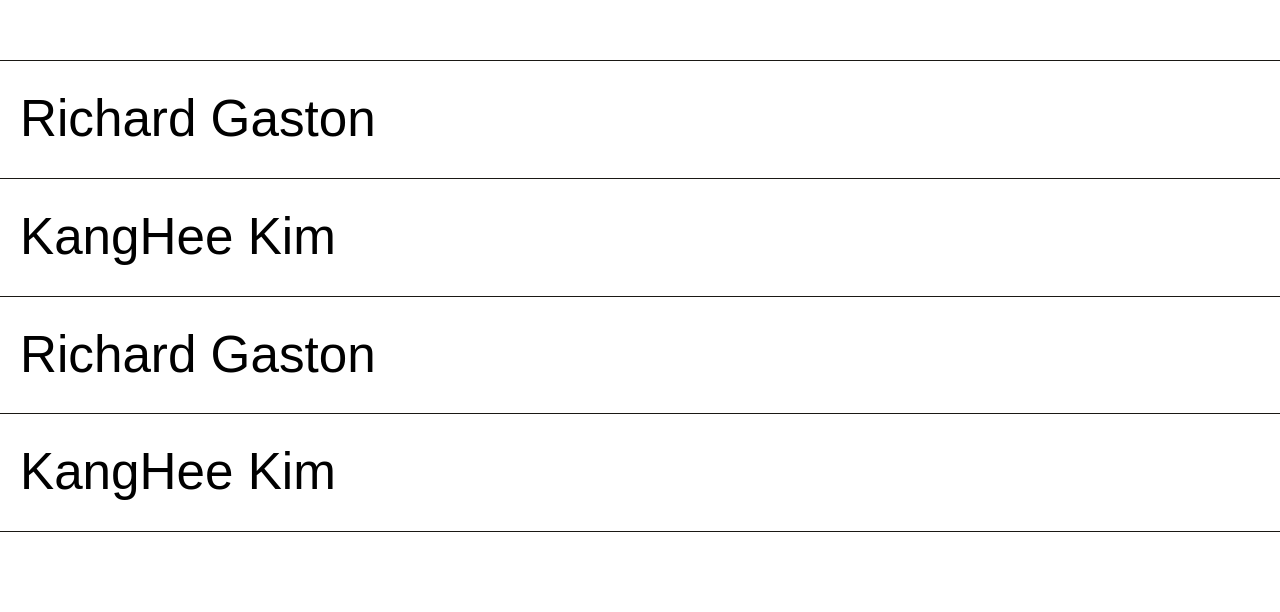
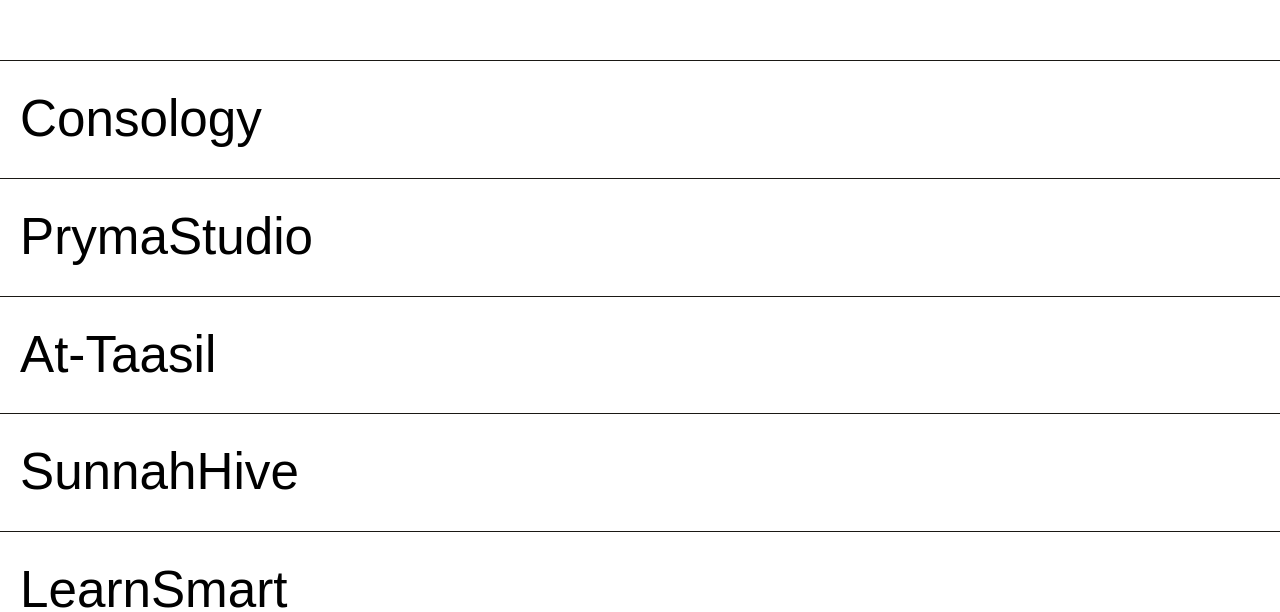
Before and after one commit to Lukman10a/portfolioweb, a Next.js app: page / in a window 1280 px wide. Shown: the part 340-952 px from the top of the page. Built offline with nearby package versions, Linux system fonts and the light colour scheme.

Commit message:
update the project page

```diff
--- a/data.tsx
+++ b/data.tsx
@@ -3,39 +3,23 @@
 
 export const projects = [
   {
-    title: "Richard Gaston",
+    title: "Consology",
     img: "/images/img.png",
   },
   {
-    title: "KangHee Kim",
+    title: "PrymaStudio",
     img: "/images/img2.png",
   },
   {
-    title: "Richard Gaston",
+    title: "At-Taasil",
     img: "/images/img.png",
   },
   {
-    title: "KangHee Kim",
+    title: "SunnahHive",
     img: "/images/img2.png",
   },
-  // {
-  //   title: "Inka and Niclas",
-  //   img: img,
-  // },
-  // {
-  //   title: "Arch McLeish",
-  //   img: img,
-  // },
-  // {
-  //   title: "Nadir Bucan",
-  //   img: img,
-  // },
-  // {
-  //   title: "Chandler Bondurant",
-  //   img: img,
-  // },
-  // {
-  //   title: "Arianna Lago",
-  //   img: img,
-  // },
+  {
+    title: "LearnSmart",
+    img: "/images/img2.png",
+  },
 ];
--- a/src/components/model.tsx
+++ b/src/components/model.tsx
@@ -1,97 +1,3 @@
-// import React, { useEffect, useRef } from "react";
-// import { useFrame, useThree } from "@react-three/fiber";
-// import { motion } from "framer-motion-3d";
-// import { animate, useMotionValue, useTransform } from "framer-motion";
-// import { vertex, fragment } from "../components/shader";
-// import { useTexture, useAspect } from "@react-three/drei";
-// import useMouse from "../lib/useMouse";
-// import useDimension from "../lib/useDimension";
-// import { projects } from "../../data";
-// import { Texture } from "three";
-
-// interface ModelProps {
-//   activeMenu: number;
-// }
-
-// export default function Model({ activeMenu }: ModelProps) {
-//   const plane = useRef<MeshProps | null>(null);
-//   const { viewport } = useThree();
-//   const dimension = useDimension();
-//   const mouse = useMouse();
-//   const opacity = useMotionValue(0);
-//   const textures = projects.map((project) => useTexture(project.img));
-//   const { width, height } = textures[0].image;
-//   const lerp = (x: number, y: number, a: number): number => x * (1 - a) + y * a;
-
-//   const scale = useAspect(width, height, 0.225);
-//   const smoothMouse = {
-//     x: useMotionValue(0),
-//     y: useMotionValue(0),
-//   };
-
-//   useEffect(() => {
-//     if (activeMenu !== null) {
-//       plane.current!.material.uniforms.uTexture.value = textures[activeMenu];
-//       animate(opacity, 1, {
-//         duration: 0.2,
-//         onUpdate: (latest) =>
-//           (plane.current!.material.uniforms.uAlpha.value = latest),
-//       });
-//     } else {
-//       animate(opacity, 0, {
-//         duration: 0.2,
-//         onUpdate: (latest) =>
-//           (plane.current!.material.uniforms.uAlpha.value = latest),
-//       });
-//     }
-//   }, [activeMenu]);
-
-//   const uniforms = useRef<{
-//     uDelta: { value: { x: number; y: number } };
-//     uAmplitude: { value: number };
-//     uTexture: { value: Texture };
-//     uAlpha: { value: number };
-//   }>();
-
-//   useFrame(() => {
-//     const { x, y } = mouse;
-//     const smoothX = smoothMouse.x.get();
-//     const smoothY = smoothMouse.y.get();
-
-//     if (Math.abs(x - smoothX) > 1) {
-//       smoothMouse.x.set(lerp(smoothX, x, 0.1));
-//       smoothMouse.y.set(lerp(smoothY, y, 0.1));
-//       plane.current!.material.uniforms.uDelta.value = {
-//         x: x - smoothX,
-//         y: -1 * (y - smoothY),
-//       };
-//     }
-//   });
-
-//   const x = useTransform(
-//     smoothMouse.x,
-//     [0, dimension.width],
-//     [(-1 * viewport.width) / 2, viewport.width / 2]
-//   );
-//   const y = useTransform(
-//     smoothMouse.y,
-//     [0, dimension.height],
-//     [viewport.height / 2, (-1 * viewport.height) / 2]
-//   );
-
-//   return (
-//     <motion.mesh position-x={x} position-y={y} ref={plane} scale={scale}>
-//       <planeGeometry args={[1, 1, 15, 15]} />
-//       <shaderMaterial
-//         vertexShader={vertex}
-//         fragmentShader={fragment}
-//         uniforms={uniforms.current}
-//         transparent={true}
-//       />
-//     </motion.mesh>
-//   );
-// }
-
 import React, { useEffect, useRef } from "react";
 import { useFrame, useThree } from "@react-three/fiber";
 import { motion } from "framer-motion-3d";
@@ -102,13 +8,14 @@
 import useDimension from "../lib/useDimension";
 import { projects } from "../../data";
 import * as THREE from "three"; // Importing the THREE namespace
+import { Mesh } from "three";
 
 interface ModelProps {
   activeMenu: number;
 }
 
 export default function Model({ activeMenu }: ModelProps) {
-  const plane = useRef<THREE.Mesh | null>(null); // Properly typing the plane ref
+  const plane = useRef<THREE.Mesh>(null!); // Use non-null assertion for TypeScript
   const { viewport } = useThree();
   const dimension = useDimension();
   const mouse = useMouse();
@@ -125,7 +32,12 @@
   };
 
   // Initialize uniforms with default values
-  const uniforms = useRef({
+  const uniforms = useRef<{
+    uDelta: { value: { x: number; y: number } };
+    uAmplitude: { value: number };
+    uTexture: { value: THREE.Texture };
+    uAlpha: { value: number };
+  }>({
     uDelta: { value: { x: 0, y: 0 } },
     uAmplitude: { value: 0.0 },
     uTexture: { value: textures[0] }, // Set a default texture
--- a/src/lib/useMouse.ts
+++ b/src/lib/useMouse.ts
@@ -1,9 +1,9 @@
-import React, { useEffect, useState } from "react";
+import { useEffect, useState } from "react";
 
 export default function useMouse() {
   const [mouse, setMouse] = useState({ x: 0, y: 0 });
 
-  const mouseMove = (e: { clientX: any; clientY: any }) => {
+  const mouseMove = (e: MouseEvent) => {
     const { clientX, clientY } = e;
     setMouse({
       x: clientX,
```
